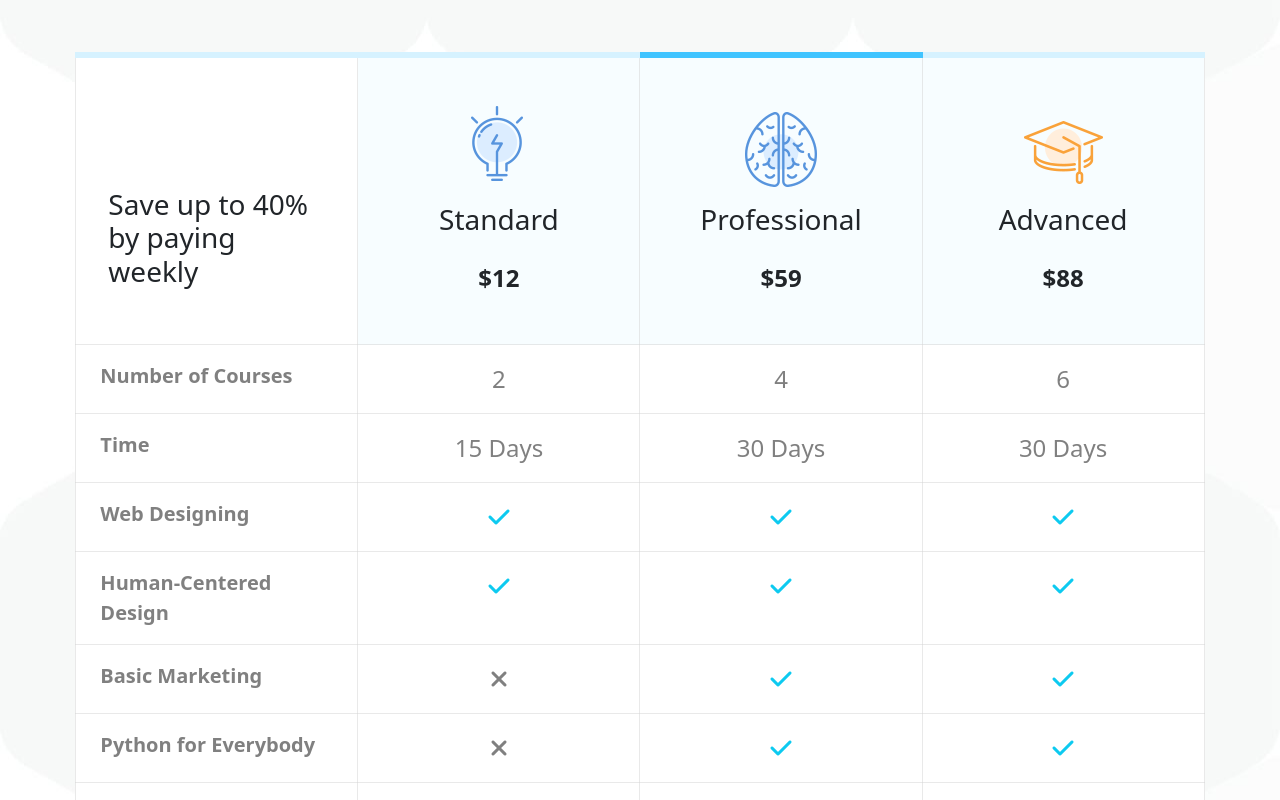
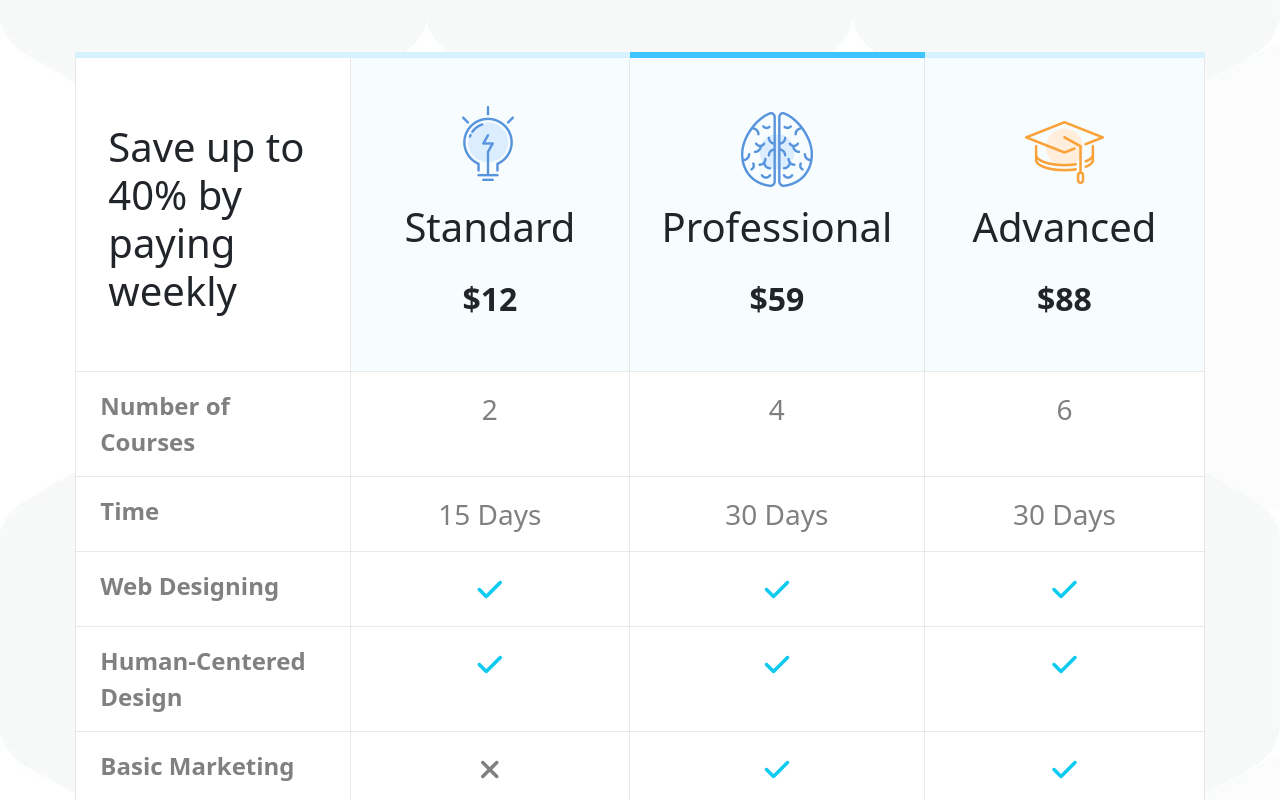
Before and after one commit to totarochristian/proj-html-vuejs, a Vue app: page / in a window 1280 px wide. Shown: the part 7040-7840 px from the top of the page. Built offline with nearby package versions, Linux system fonts and the light colour scheme.

Commit message:
Update the font-sizes in the pricing table components

```diff
--- a/src/components/Main/PricingPlans/PricingTableComponent.vue
+++ b/src/components/Main/PricingPlans/PricingTableComponent.vue
@@ -6,16 +6,16 @@
           <th scope="col" v-for="(header, index) in store.siteCreationData.main.pricingTable.headers" class="col-3 p-4" :class="{'bg-azure': index>0}">
             <div class="px-2 py-4 d-flex flex-column justify-content-center align-items-center gap-3">
               <img :src="'/img/' + header.image" :alt="header.title" v-if="header?.image">
-              <h2 class="fs-3">{{ header.title }}</h2>
-              <span class="fs-4" v-if="header?.price">${{ header.price }}</span>
+              <h2 class="fs-1">{{ header.title }}</h2>
+              <span class="fs-2" v-if="header?.price">${{ header.price }}</span>
             </div>
           </th>
         </tr>
       </thead>
       <tbody>
         <tr v-for="row in store.siteCreationData.main.pricingTable.rows">
-          <th scope="row" class="fs-5 py-3 px-4 text-grey">{{ row.title }}</th>
-          <td v-for="value in row.values" class="py-3 px-4 fs-4 text-center text-grey">
+          <th scope="row" class="fs-4 py-3 px-4 text-grey">{{ row.title }}</th>
+          <td v-for="value in row.values" class="py-3 px-4 fs-3 text-center text-grey">
             <span v-if="row.type == 'number'">{{ value }}</span>
             <span v-if="row.type == 'time'">{{ value }} Days</span>
             <i class="fa-solid" :class="value ? 'fa-check text-info' : 'fa-xmark'" v-if="row.type == 'boolean'"></i>
```
